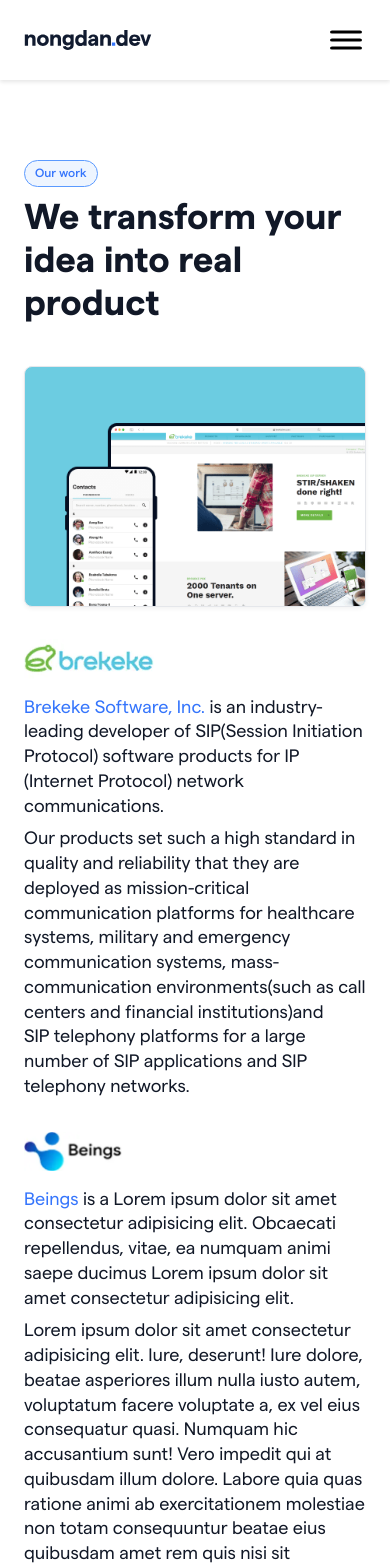
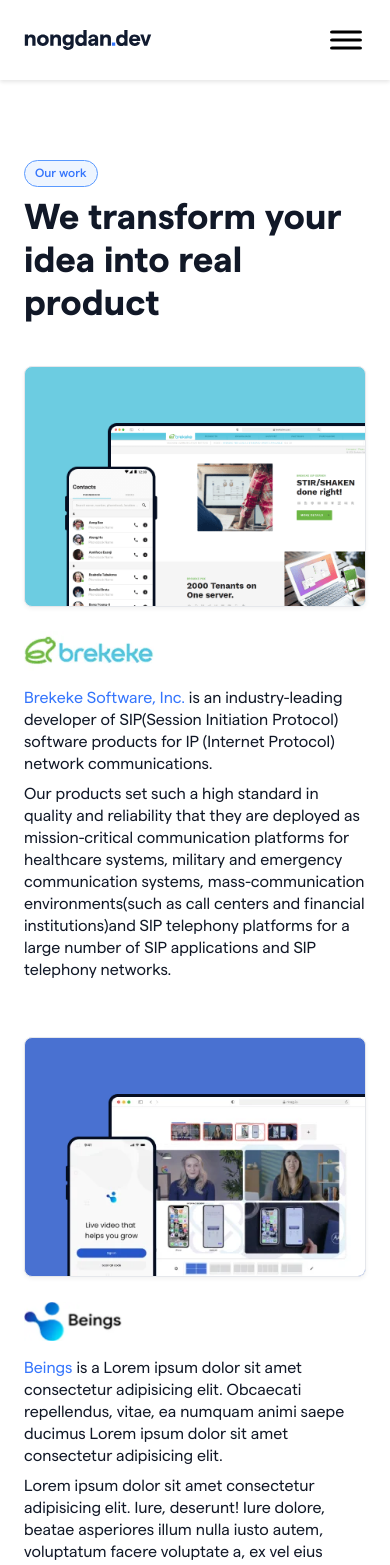
Before and after one commit to nongdan-dev/website, a React (Vite) app: page /our-work in a window 390 px wide. Shown: the top 1565 px of the page. Built offline with nearby package versions, Linux system fonts and the light colour scheme.

Commit message:
update layout

```diff
--- a/src/components/widget/ListProject.tsx
+++ b/src/components/widget/ListProject.tsx
@@ -6,7 +6,7 @@ type Project = {
 
 export const ListProject = ({ projects }: { projects: Project[] }) => {
   return (
-    <div className='content-grid list-project-grid mt-6'>
+    <div className='max-[500px]:grid-cols-1 grid grid-cols-2 gap-6 md:gap-8 lg:grid-cols-3'>
       {projects.map(({ title, description, image }) => (
         <div
           key={title}
--- a/src/pages/OurWork/DataListProject.tsx
+++ /dev/null
@@ -1,45 +0,0 @@
-import Cody from '@/assets/images//project-thumbnails/Cody.webp'
-import Whuups from '@/assets/images//project-thumbnails/Whuups.webp'
-import Broadflow from '@/assets/images/project-thumbnails/Broadflow.webp'
-import Chimera from '@/assets/images/project-thumbnails/Chimera.webp'
-import Olivia from '@/assets/images/project-thumbnails/Olivia.webp'
-import Readyflow from '@/assets/images/project-thumbnails/Readyflow.webp'
-import Relytics from '@/assets/images/project-thumbnails/Relytics.webp'
-
-export const PROJECTS = [
-  {
-    image: Whuups,
-    title: 'Whuups',
-    description: 'Chat App',
-  },
-  {
-    image: Cody,
-    title: 'Cody',
-    description: 'Language Learning',
-  },
-  {
-    image: Chimera,
-    title: 'Brekeke',
-    description: 'Medical Appointment',
-  },
-  {
-    image: Broadflow,
-    title: 'Broadflow',
-    description: 'Security CRM',
-  },
-  {
-    image: Readyflow,
-    title: 'Readyflow',
-    description: 'Security CRM',
-  },
-  {
-    image: Relytics,
-    title: 'Relytics',
-    description: 'Survey builder',
-  },
-  {
-    image: Olivia,
-    title: 'Olivia',
-    description: 'AI Chat Bot',
-  },
-]
--- a/src/pages/OurWork/Featured.tsx
+++ b/src/pages/OurWork/Featured.tsx
@@ -2,16 +2,15 @@ import BeingsLogo from '@/assets/images/client-logos/beings.webp'
 import BrekekeLogo from '@/assets/images/client-logos/brekeke.webp'
 import BeingsThumbnail from '@/assets/images/project-thumbnails/Beings.webp'
 import BrekekeThumbnail from '@/assets/images/project-thumbnails/Brekeke.webp'
-import { Section } from '@/components/widget'
 
 export default function DreamProduct() {
   return (
-    <Section className='py-0' id='dream-product'>
-      <Section.Content id='grid-layout'>
-        <div className='img-limited-size flex flex-1 overflow-clip rounded-lg border border-gray-200 bg-[#6CCCE1] pl-10 pt-14 shadow-sm'>
+    <div className='flex flex-col gap-14 xl:gap-12'>
+      <div className='grid items-center gap-6 lg:grid-cols-[31.25rem,1fr] lg:gap-10'>
+        <div className='overflow-clip rounded-lg border border-gray-200 bg-[#6CCCE1] pl-10 pt-14 shadow-sm'>
           <img src={BrekekeThumbnail} alt='' className='w-full' />
         </div>
-        <div className='flex flex-1 flex-col justify-center text-lg'>
+        <div className='flex-col justify-center md:text-lg'>
           <img src={BrekekeLogo} alt='' className='mb-4 h-10 w-fit' />
           <p className='mb-2'>
             <span className='text-primary-500'>Brekeke Software, Inc. </span>
@@ -27,8 +26,10 @@ export default function DreamProduct() {
             number of SIP applications and SIP telephony networks.
           </p>
         </div>
+      </div>
 
-        <div className='flex flex-1 flex-col justify-center text-lg'>
+      <div className='grid items-center gap-6 lg:grid-cols-[1fr,31.25rem] lg:gap-10'>
+        <div className='order-last flex-col justify-center md:text-lg lg:order-none'>
           <img src={BeingsLogo} alt='' className='mb-4 h-10 w-fit' />
           <p className='mb-2'>
             <span className='text-primary-500'>Beings </span>
@@ -47,10 +48,10 @@ export default function DreamProduct() {
             magnam? Similique
           </p>
         </div>
-        <div className='img-limited-size flex flex-1 overflow-clip rounded-lg border border-gray-200 bg-[#4971D1] pl-10 pt-14 shadow-sm'>
+        <div className='overflow-clip rounded-lg border border-gray-200 bg-[#4971D1] pl-10 pt-14 shadow-sm'>
           <img src={BeingsThumbnail} alt='' className='w-full' />
         </div>
-      </Section.Content>
-    </Section>
+      </div>
+    </div>
   )
 }
--- a/src/pages/OurWork/index.tsx
+++ b/src/pages/OurWork/index.tsx
@@ -1,11 +1,54 @@
-import { Fragment } from 'react/jsx-runtime'
+import { Fragment } from 'react'
 
+import Cody from '@/assets/images//project-thumbnails/Cody.webp'
+import Whuups from '@/assets/images//project-thumbnails/Whuups.webp'
+import Broadflow from '@/assets/images/project-thumbnails/Broadflow.webp'
+import Chimera from '@/assets/images/project-thumbnails/Chimera.webp'
+import Olivia from '@/assets/images/project-thumbnails/Olivia.webp'
+import Readyflow from '@/assets/images/project-thumbnails/Readyflow.webp'
+import Relytics from '@/assets/images/project-thumbnails/Relytics.webp'
 import { Divider } from '@/components/ui'
-import { CallToAction, Section } from '@/components/widget'
+import { CallToAction, Section, ListProject } from '@/components/widget'
 
-import { ListProject } from '../../components/widget/ListProject'
-import { PROJECTS } from './DataListProject'
 import Featured from './Featured'
+
+const PROJECTS = [
+  {
+    image: Whuups,
+    title: 'Whuups',
+    description: 'Chat App',
+  },
+  {
+    image: Cody,
+    title: 'Cody',
+    description: 'Language Learning',
+  },
+  {
+    image: Chimera,
+    title: 'Brekeke',
+    description: 'Medical Appointment',
+  },
+  {
+    image: Broadflow,
+    title: 'Broadflow',
+    description: 'Security CRM',
+  },
+  {
+    image: Readyflow,
+    title: 'Readyflow',
+    description: 'Security CRM',
+  },
+  {
+    image: Relytics,
+    title: 'Relytics',
+    description: 'Survey builder',
+  },
+  {
+    image: Olivia,
+    title: 'Olivia',
+    description: 'AI Chat Bot',
+  },
+]
 
 function OurWorkPage() {
   return (
--- a/src/styles/index.css
+++ b/src/styles/index.css
@@ -173,39 +173,6 @@
   }
 }
 
-#dream-product > #grid-layout {
-  @apply grid grid-cols-5 grid-rows-2 gap-x-8 gap-y-12;
-  grid-template-areas:
-    'b1 b1 b2 b2 b2'
-    'b3 b3 b3 b4 b4';
-
-    @media (max-width: 999px) {
-      grid-template-columns: 1fr;
-      grid-template-rows: none;
-      gap: theme('spacing.8');
-      grid-template-areas:
-        'b1'
-        'b2'
-        'b3'
-        'b4';
-    }
-
-
-  & > div:nth-child(1) {
-    grid-area: b1;
-  }
-  & > div:nth-child(2) {
-    grid-area: b2;
-  }
-  & > div:nth-child(3) {
-    grid-area: b3;
-  }
-  & > div:nth-child(4) {
-    grid-area: b4;
-  }
-}
-
-
 /* --------------------------------------------- */
 
 @layer utilities {
@@ -229,12 +196,3 @@
     }
   }
 }
-
-@media (max-width: 999px) {
-  .img-limited-size {
-    max-width: 500px;
-    max-height: 500px;
-    width: 100%;
-    height: auto;
-  }
-}
```
